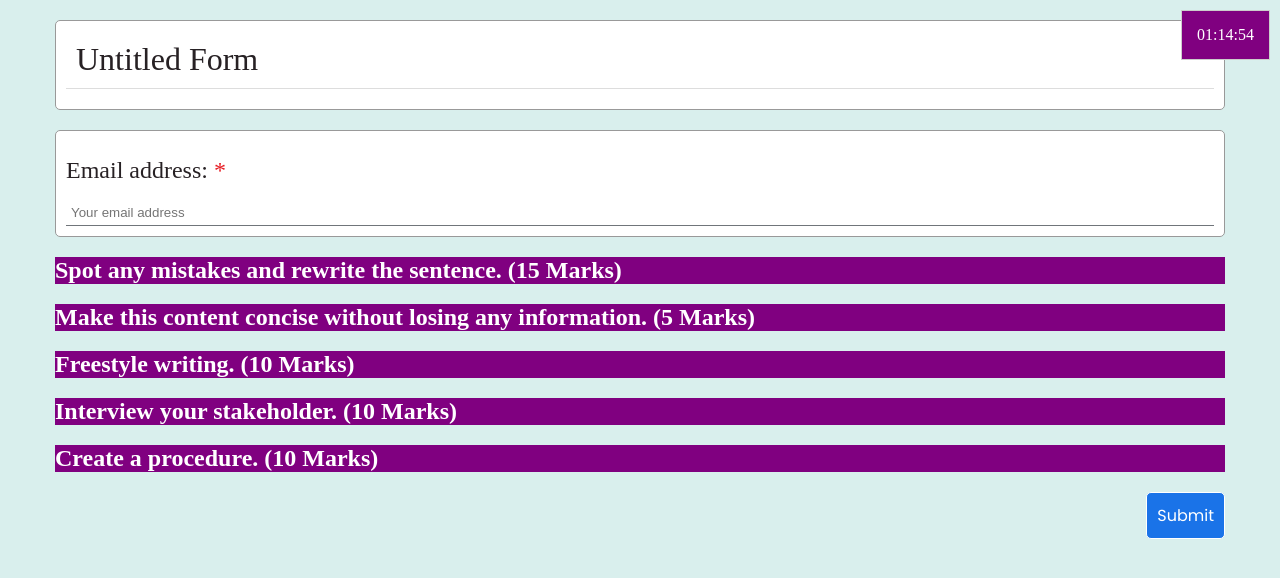
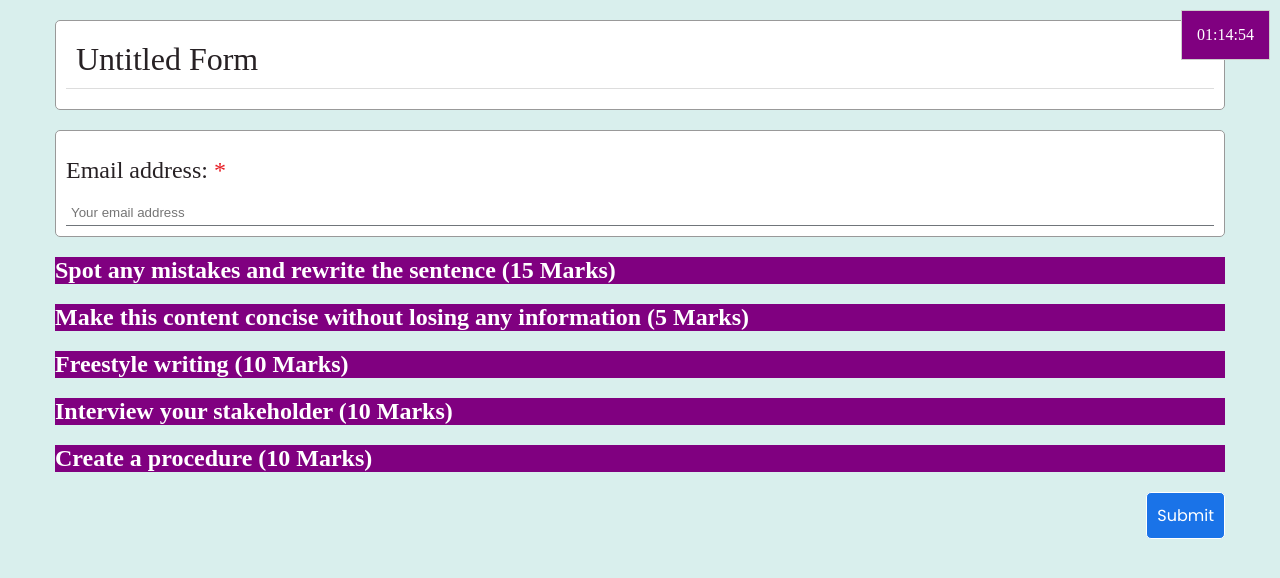
Before and after one commit to PadhuKutty/uatest, a Django app: a page that uses index/templates/index/view_form.html in a window 1280 px wide. Shown: the top 578 px of the page. Run offline with Django 3.2, Linux system fonts and the light colour scheme; a user stored in the database is signed in; data comes from the database, SQL or seed files in the repository; parts of the project's set-up code (start-up, migrations or seed data) failed here and were passed over; some libraries are stand-ins or nearby versions; some web fonts are replaced.

Commit message:
updated static

```diff
--- a/index/templates/index/view_form.html
+++ b/index/templates/index/view_form.html
@@ -239,7 +239,7 @@
                 </div>
             {% endif %}
         {% endfor %}
-        <h2 style="background-color: purple; color: white;">Spot any mistakes and rewrite the sentence. (15 Marks)</h2>
+        <h2 style="background-color: purple; color: white;">Spot any mistakes and rewrite the sentence (15 Marks)</h2>
         {% for question in form.questions.all|dictsort:"id" %}
             {% if forloop.counter > 1 and forloop.counter <= 16 %}
                 <div class="margin-top-bottom box question-box">
@@ -266,7 +266,7 @@
                 </div>
             {% endif %}
         {% endfor %}
-        <h2 style="background-color: purple; color: white;">Make this content concise without losing any information. (5 Marks)</h2>
+        <h2 style="background-color: purple; color: white;">Make this content concise without losing any information (5 Marks)</h2>
         {% for question in form.questions.all|dictsort:"id" %}
             {% if forloop.counter == 17 %}
                 <div class="margin-top-bottom box question-box">
@@ -293,7 +293,7 @@
                 </div>
             {% endif %}
         {% endfor %}
-        <h2 style="background-color: purple; color: white;">Freestyle writing. (10 Marks)</h2>
+        <h2 style="background-color: purple; color: white;">Freestyle writing (10 Marks)</h2>
         {% for question in form.questions.all|dictsort:"id" %}
             {% if forloop.counter == 18 %}
                 <div class="margin-top-bottom box question-box">
@@ -320,7 +320,7 @@
                 </div>
             {% endif %}
         {% endfor %}
-        <h2 style="background-color: purple; color: white;">Interview your stakeholder. (10 Marks)</h2>
+        <h2 style="background-color: purple; color: white;">Interview your stakeholder (10 Marks)</h2>
         {% for question in form.questions.all|dictsort:"id" %}
             {% if forloop.counter == 19 %}
                 <div class="margin-top-bottom box question-box">
@@ -347,7 +347,7 @@
                 </div>
             {% endif %}
         {% endfor %}
-        <h2 style="background-color: purple; color: white;">Create a procedure. (10 Marks)</h2>
+        <h2 style="background-color: purple; color: white;">Create a procedure (10 Marks)</h2>
         {% for question in form.questions.all|dictsort:"id" %}
             {% if forloop.counter == 20 %}
                 <div class="margin-top-bottom box question-box">
--- a/index/views.py
+++ b/index/views.py
@@ -640,7 +640,7 @@ def submit_form(request, code):
             "form": formInfo,
             "code": code
         })
-
+    request.session.flush()
     # Render the form if it's a GET request
     return render(request, "index/your_form_template.html", {
         "form": formInfo
```
